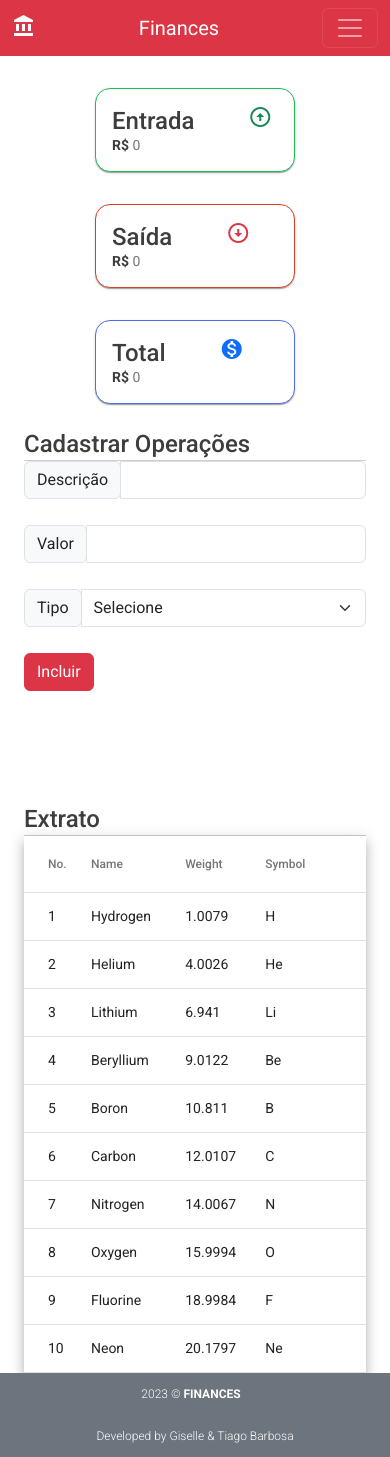
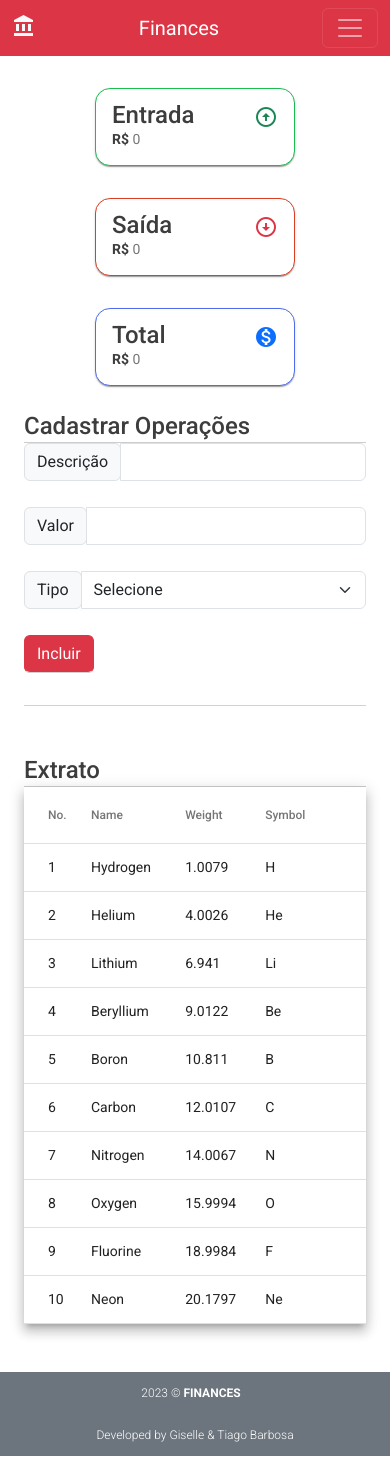
Before and after one commit to GiselleBarbosa/angular-app-finances, an Angular app: page /transaction in a window 390 px wide. Built offline with nearby package versions, Linux system fonts and the light colour scheme.

Commit message:
style: responsive - fix cards

```diff
--- a/src/app/transaction/transaction.component.html
+++ b/src/app/transaction/transaction.component.html
@@ -3,20 +3,20 @@
   <div class="cards">
     <mat-card class="card incomes">
       <mat-card-title>Entrada
-        <mat-icon class="ms-5 text-success">arrow_circle_up</mat-icon>
+        <mat-icon class="float-end text-success">arrow_circle_up</mat-icon>
       </mat-card-title>
       <mat-card-subtitle><strong>R$ </strong>{{ incomes }}</mat-card-subtitle>
     </mat-card>
 
     <mat-card class="card expense">
       <mat-card-title>Saída
-        <mat-icon class="ms-5 text-danger">arrow_circle_down</mat-icon></mat-card-title>
+        <mat-icon class="float-end text-danger">arrow_circle_down</mat-icon></mat-card-title>
       <mat-card-subtitle><strong>R$ </strong> {{ incomes }}</mat-card-subtitle>
     </mat-card>
 
     <mat-card class="card total">
       <mat-card-title>Total
-        <mat-icon class="ms-5 text-primary">monetization_on</mat-icon></mat-card-title>
+        <mat-icon class="float-end text-primary">monetization_on</mat-icon></mat-card-title>
       <mat-card-subtitle><strong>R$ </strong> {{ incomes }}</mat-card-subtitle>
     </mat-card>
   </div>
@@ -54,5 +54,7 @@
   </div>
   <h2>Extrato</h2>
 
-  <app-transaction-form></app-transaction-form>
+  <div class="mb-5">
+    <app-transaction-table></app-transaction-table>
+  </div>
 </div>
--- a/src/app/transaction/transaction.component.scss
+++ b/src/app/transaction/transaction.component.scss
@@ -56,9 +56,16 @@
     border-bottom: 1px solid #9f9f9f84;
   }
 
+  /* Cadastro de operações */
   .itens {
     display: flex;
     flex-direction: column;
+  }
+}
+
+@media(min-width: 461px) and (max-width: 531px)  {
+     .mat-card-title {
+    font-size: 1.2em;
   }
 }
 
@@ -78,6 +85,7 @@
   }
 
   .btn-item {
-    margin-bottom: 3rem;
+    margin-bottom: 2rem;
+    border-bottom: 1px solid #d4d1d1;
   }
 }
--- a/src/app/transaction/transaction.module.ts
+++ b/src/app/transaction/transaction.module.ts
@@ -5,13 +5,13 @@ import { TransactionRoutingModule } from './transaction-routing.module';
 import { MaterialModule } from '../shared/material.module';
 import { TransactionComponent } from './transaction.component';
 import { ReactiveFormsModule } from '@angular/forms';
-import { TransactionFormComponent } from './transaction-form/transaction-form.component';
+import { TransactionTableComponent } from './transaction-table/transaction-table.component';
 
 
 @NgModule({
   declarations: [
     TransactionComponent,
-    TransactionFormComponent
+    TransactionTableComponent
   ],
   imports: [
     CommonModule,
```
Also changed, not shown: src/app/transaction/transaction-table/transaction-table.component.ts (renamed from src/app/transaction/transaction-form/transaction-form.component.ts, +4 -4 lines), src/app/transaction/transaction-table/transaction-table.component.html (renamed from src/app/transaction/transaction-form/transaction-form.component.html), src/app/transaction/transaction-table/transaction-table.component.scss (renamed from src/app/transaction/transaction-form/transaction-form.component.css), 1 other file (tests, documents, lock files or other folders).
